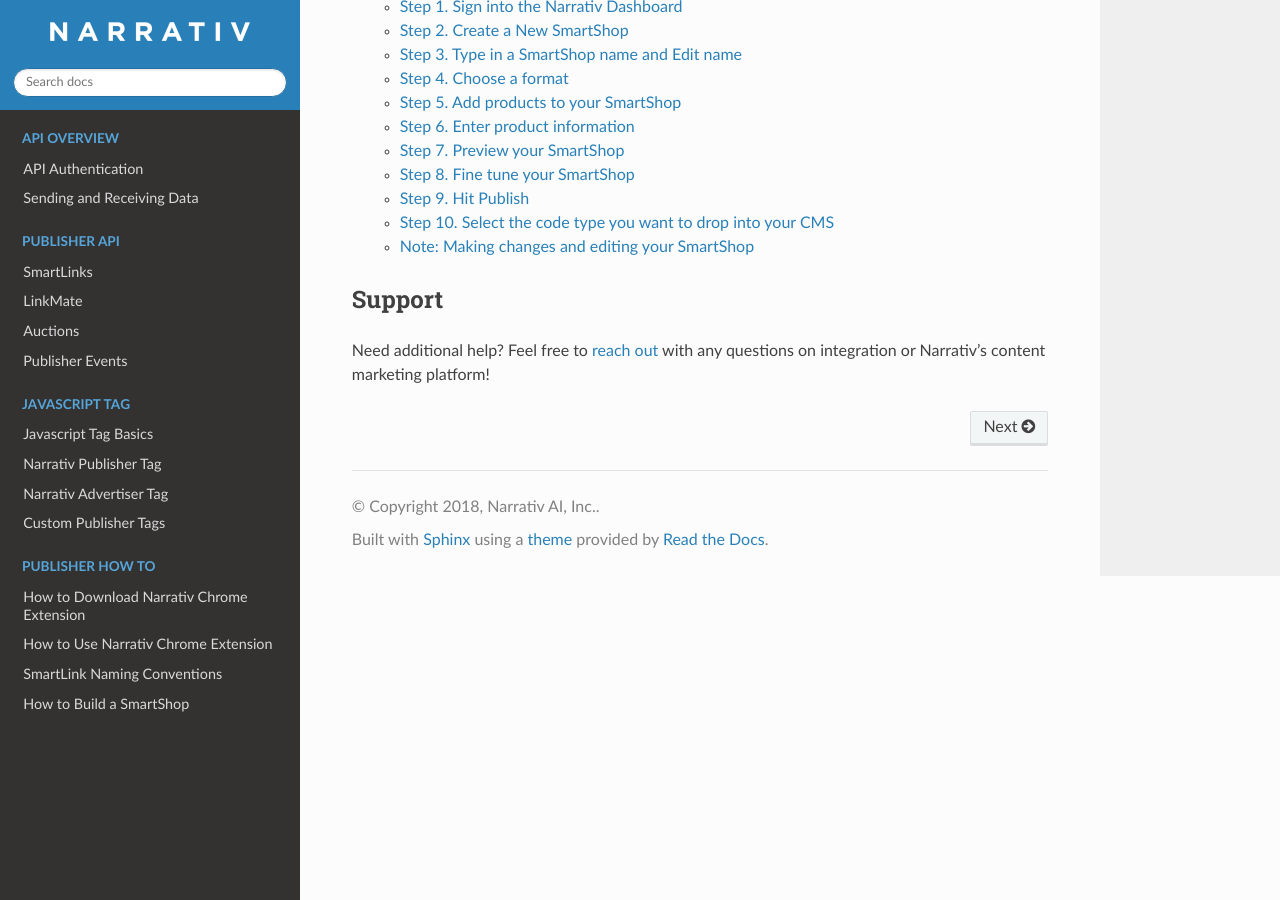
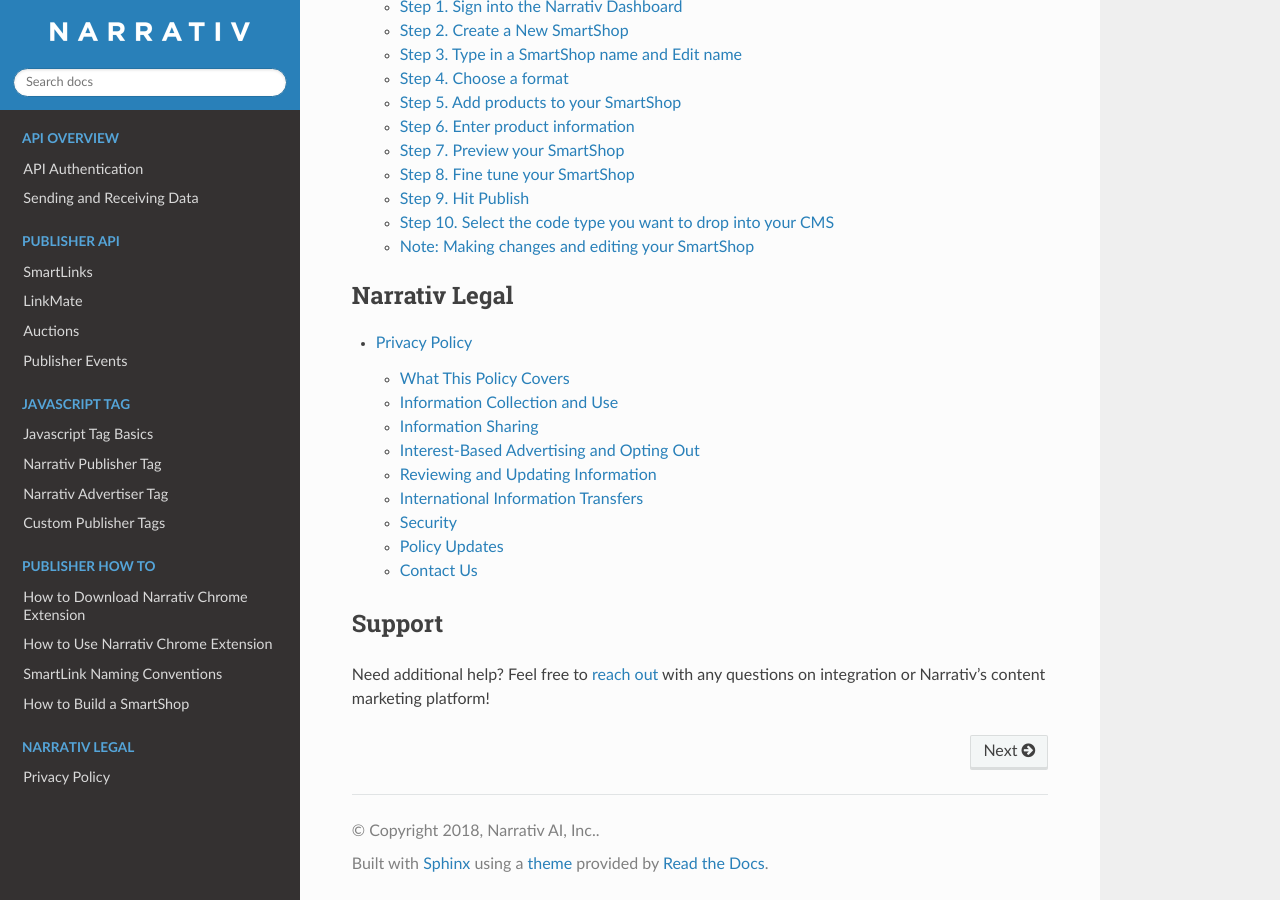
Before and after one commit to robinssq/api-docs, a Sphinx documentation site: the page built from docs/index.rst, in a window 1280 px wide and 900 px high, scrolled down 1941 px. Built offline with Sphinx 7.4.7 and the Read the Docs theme 2.0.0, drawn with Linux system fonts in a browser that asks for light colours; some of the changed lines change nothing that is shown.

Commit message:
BAM-1910 adding legal docs

```diff
--- a/docs/conf.py
+++ b/docs/conf.py
@@ -54,9 +54,9 @@
 # built documents.
 #
 # The short X.Y version. (major version 1 corresponds to /api/v1/)
-version = '1.4.4'
+version = '1.4.5'
 # The full version, including alpha/beta/rc tags.
-release = '1.4.4'
+release = '1.4.5'
 
 # The language for content autogenerated by Sphinx. Refer to documentation
 # for a list of supported languages.
--- a/docs/index.rst
+++ b/docs/index.rst
@@ -46,6 +46,13 @@
    extensionuse
    smartshopbuild
 
+.. toctree::
+   :maxdepth: 2
+   :caption: Narrativ Legal
+
+   privacypolicy
+
+
 .. TODO: autogenerated stuff -- is this needed?
    Indices and tables
    ==================
--- /dev/null
+++ b/docs/privacypolicy.rst
@@ -0,0 +1,95 @@
+Privacy Policy
+==============
+
+The Narrativ Company, Inc. ("Narrativ") takes your privacy very seriously. This Privacy Policy explains how Narrativ collects, uses, and discloses information, and your choices for managing your information preferences.
+
+What This Policy Covers
+-----------------------
+
+This Privacy Policy describes Narrativ’s data practices associated with our website (https://narrativ.com) and Narrativ services ("Services"), and the choices that Narrativ provides in connection with our collection and use of your information. This Privacy Policy is intended for website publisher customers ("Publishers"), website merchant customers ("Merchants") and individual users of websites and apps. For Publishers and Merchants, this Policy explains how Narrativ may collect, use and disclose information associated with your company and with your company’s websites and apps that use Narrativ Services. For individual website and app users, this Privacy Policy explains how Narrativ may collect, use, and disclose information when you visit our website or when you use any website or app that uses Narrativ Services.
+
+Publishers and Merchants and other clients may also have their own policies that govern how they collect, use, and share data. These policies may differ from Narrativ’s policies described in this Privacy Policy. Please consult the privacy policies of the websites you visit and apps you use to become familiar with their privacy practices and to learn about any choices that these companies may offer with respect to their information practices. In addition, any website containing our Services may contain links to websites or content operated and maintained by third parties, over which we have no control. We encourage you to review the privacy policy of a third-party website before disclosing any information to the website.
+
+Information Collection and Use
+------------------------------
+
+Narrativ collects data in a variety of ways - including through the use of log files, pixel tags, cookies, and/or similar technologies. Examples of the types of data that we collect are:
+
+  * Browser information (e.g. URL, browser type, "click through" data)
+
+  * Ad reporting or delivery data (e.g. size/type of ad, ad impressions, location/format of ad, data about interactions with the ad)
+
+  * Device-type information (e.g. screen dimensions, device brand and model)
+
+  * Information about your activities on our website and Services
+
+We may combine information that does not directly identify an individual with data collected from other sources and disclose the combined information to participating publishers, advertisers and ad networks so that they can determine whether to bid on ad inventory and in order to improve the relevance of the advertising presented to users. We also use the information we collect to host, operate, maintain, secure, and further develop and improve our Services, such as to keep track of advertising delivery and to measure the effectiveness of advertising delivered through our Services, and investigate compliance with Narrativ’s policies and terms and conditions. Some of the third parties that we work with may contribute additional data to us directly, which we may combine with our own in order to help us provide a better service.  We do not collect any information that could be used to directly identify an individual.
+
+Narrativ does not engage in activities that require parental notice or consent under the Children’s Online Privacy Protection Act (COPPA). If you believe that Narrativ has inadvertently collected information from a child under 13 that is subject to parental notice and consent under COPPA, please contact Narrativ using the contact information below to request deletion of the information.
+
+Cookies and Other Similar Technologies. We use cookies (a small file containing a string of characters that uniquely identifies your Web browser), Web beacons (an electronic file placed within a Web site that monitors usage), pixels, etags, and similar technologies to operate and improve our website and Services, including for interest-based advertising as described below. Some of our Service Providers (defined below) may also use such technologies in connection with the services they perform on our behalf.
+
+Information Sharing
+-------------------
+
+We will disclose contact and billing information to third parties only as described in this Privacy Policy:
+
+  * with your express permission;
+
+  * with our affiliates, which include entities controlling, controlled by, or under common control with Narrativ;
+
+  * where we contract with third parties to provide certain services, such as advertising, analytics, data management services, web hosting, and web development ("Service Providers"). We ask Service Providers to confirm that their privacy and security practices are consistent with ours, we provide our Service Providers with only the information necessary for them to perform the services we request, and Service Providers are prohibited from using such information for purposes other than as specified by Narrativ;
+
+  * in the event that Narrativ is merged, sold, or in the event of a transfer of some or all of our assets (including in bankruptcy), or in the event of another corporate change, we may disclose or transfer information in connection with such transaction; and
+
+  * where we believe it is necessary to protect Narrativ or our users; to enforce our terms or the legal rights of Narrativ or others; or to comply with a request from governmental authorities, legal process, or other legal obligations.
+
+We may also share and disclose other information that we collect, including aggregate information, as we consider necessary to develop and provide our Services, including in the ways described above. The information that we share in this way would not be considered to personally identify an individual.
+
+Narrativ may also be required to disclose information in response to lawful requests by public authorities, including to meet national security or law enforcement requirements.
+
+Interest-Based Advertising and Opting Out
+-----------------------------------------
+
+Narrativ adheres to the Digital Advertising Alliance (DAA) Self-Regulatory Principles in the US and to the European Digital Advertising Alliance (EDAA) Principles in the EU and the IAB Europe OBA Framework.  We are also a member of the Network Advertising Initiative and adhere to the NAI’s Code of Conduct.
+
+The Narrativ Ad Exchange uses cookies, Web beacons, pixels, etags, and similar technologies to give Publishers the possibility to offer, and Ad Exchange advertisers the ability to show, targeted ads on the device on which you are viewing this policy or a different device. These ads are more likely to be relevant to you because they are based on inferences drawn from location data, web viewing data collected across non-affiliated sites over time, and/or application use data collected across non-affiliated apps over time. This is called "interest-based advertising." In addition, certain third parties may collect data on the Narrativ website and combine this data with information collected from other websites over time for purposes that include interest-based advertising.
+
+Opting Out for Cookie-Based Services: If you would like to learn more about this type of advertising, or would prefer to opt out of website interest-based advertising enabled by Narrativ’s Ad Exchange, European Union residents may opt-out of this form of advertising by companies participating in the EDAA at www.youronlinechoices.com and all other users may visit www.aboutads.info/choices to opt out of this form of advertising by companies participating in the DAA self-regulatory program. Please note that in order for your opt-out choice to be effective using this tool, you must ensure that your browser is set to accept third-party cookies such as the Narrativ opt-out cookie. Some browsers block third-party cookies by default, and you may need to change your browser settings to accept third-party cookies before opting out.
+
+Opting Out for Certain Non-Cookie Services (in applicable countries): To help identify your browser and/or possible relationships between different browsers and devices, Narrativ or our partners may use the local storage or cache in your browser. Using the browser cache or local storage helps Narrativ or our partners deliver interest-based advertising to a browser without the use of third-party cookies. We are using local storage only for application processing, not for any tracking processes. To opt out of Narrativ’s use of local storage or the browser cache to provide its services, please (1) use any tools provided by your browser to clear local storage and the browser cache, and (2) turn on any "Do Not Track" header setting offered by your browser. As long as the two steps are completed and maintained on a browser, Narrativ will not use local storage or the cache on that browser to identify and sync browsers and devices. If you also want to opt out of Narrativ’s use of third-party cookies for interest-based advertising as enabled by Narrativ’s Ad Exchange, please see instructions above.
+
+Opting Out for Mobile Application Data: To opt out of Narrativ’s collection, use, and transfer of data for interest-based advertising on mobile apps, you may download the DAA’s AppChoices application from the Android or iOS app store on your mobile device. Users outside the United States may not have access to this application; instead, you can use "Limit Ad Tracking" in your iOS settings or "Opt out of interest-based ads" in your Android settings to limit Narrativ’s collection of data for interest-based advertising.
+
+Opting Out for Location Data: You may opt out of our collection, use, and transfer of precise location data by using the location services controls in your mobile device’s settings.
+Effect of Opting Out: If you use a different device or browser, or erase cookies from your browser, you will need to renew your opt-out choice.
+
+If you opt out of Narrativ’s practices, you may continue to receive interest-based advertising through other companies. Third-party advertisers and ad networks that participate in the Narrativ Ad Exchange may also use their own cookies and other ad service technologies to display and track their ads. We do not control and are not responsible for such third-party advertisers’ and ad networks’ information practices or their use of cookies and other ad service technologies. To learn more about the practices of these companies, please read their privacy policies.
+
+Even if you opt-out, Narrativ may continue to collect data for other purposes and you still will receive advertising from the Narrativ Ad Exchange when you visit websites of a Publisher who uses our Services – but such advertising will not be targeted to you.
+
+Reviewing and Updating Information
+----------------------------------
+
+Narrativ takes reasonable steps to ensure that information is accurate, complete, current, and reliable for its intended use. For contact or billing information submitted through our website, you may review, correct, update, or change your information, request that we deactivate your account, or remove your information from our direct marketing efforts, at any time by e-mailing us at privacy@narrativ.com.
+
+
+International Information Transfers
+-----------------------------------
+
+Please be aware that the information we collect, including contact and billing information, may be transferred to and maintained on servers or databases located outside your state, province, country, or other jurisdiction, where the privacy laws may not be as protective as those in your location. If you are located outside of the United States, please be advised that we process and store information in the United States and your consent to this Privacy Policy or use of Narrativ Services represents your agreement to this processing.
+
+Security
+--------
+
+Information that we collect is stored using procedures and practices reasonably designed to help protect information from unauthorized access, destruction, use, modification, or disclosure.
+
+Policy Updates
+--------------
+
+From time to time, we may change this Privacy Policy. If we decide to change this Privacy Policy, in whole or in part, we will inform you by posting the revised Privacy Policy on the Narrativ website. Those changes will go into effect on the effective date disclosed in the revised Privacy Policy.
+
+Contact Us
+----------
+
+If you have any questions or concerns regarding this Narrativ Privacy Policy, please contact us by emailing us at privacy@narrativ.com.
```
